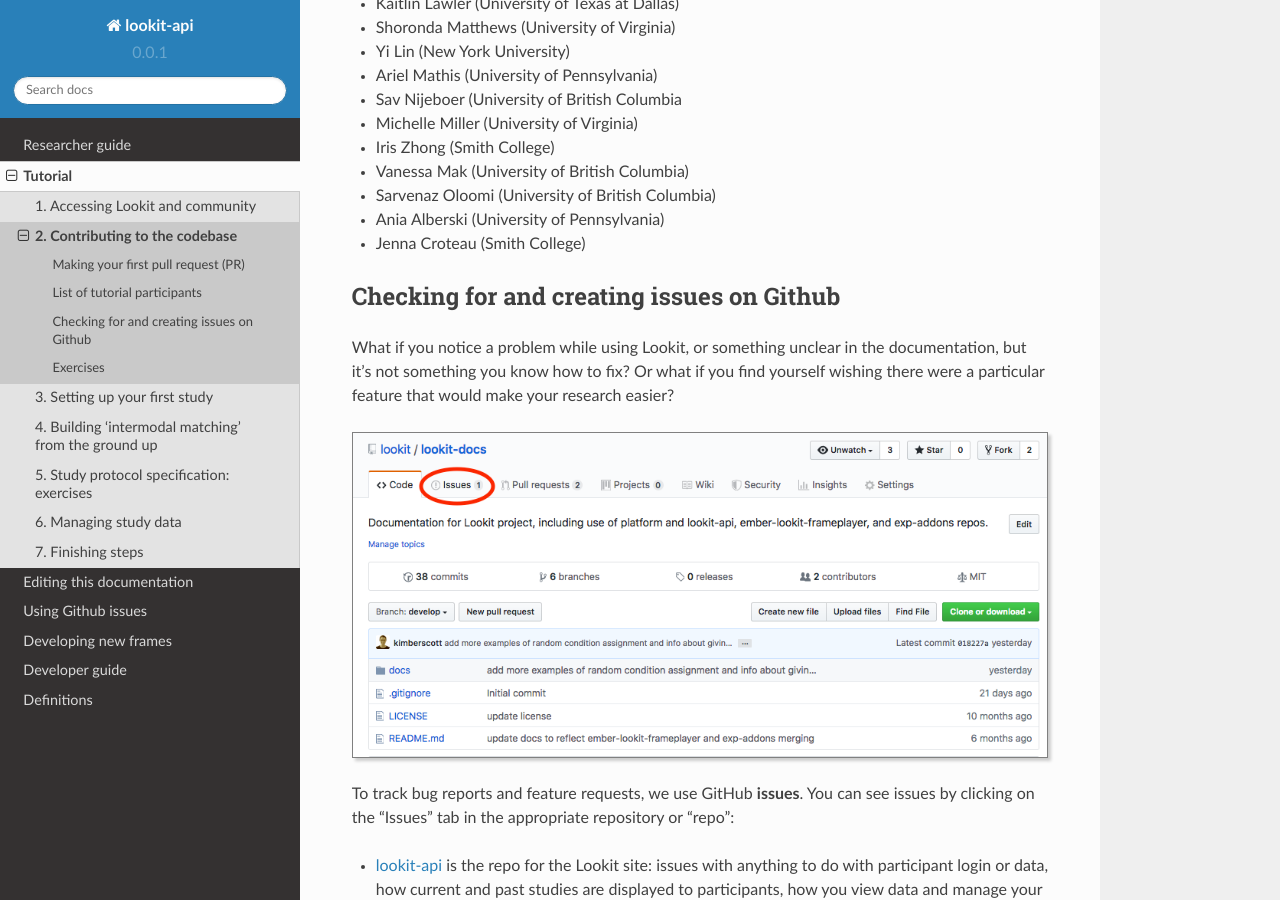
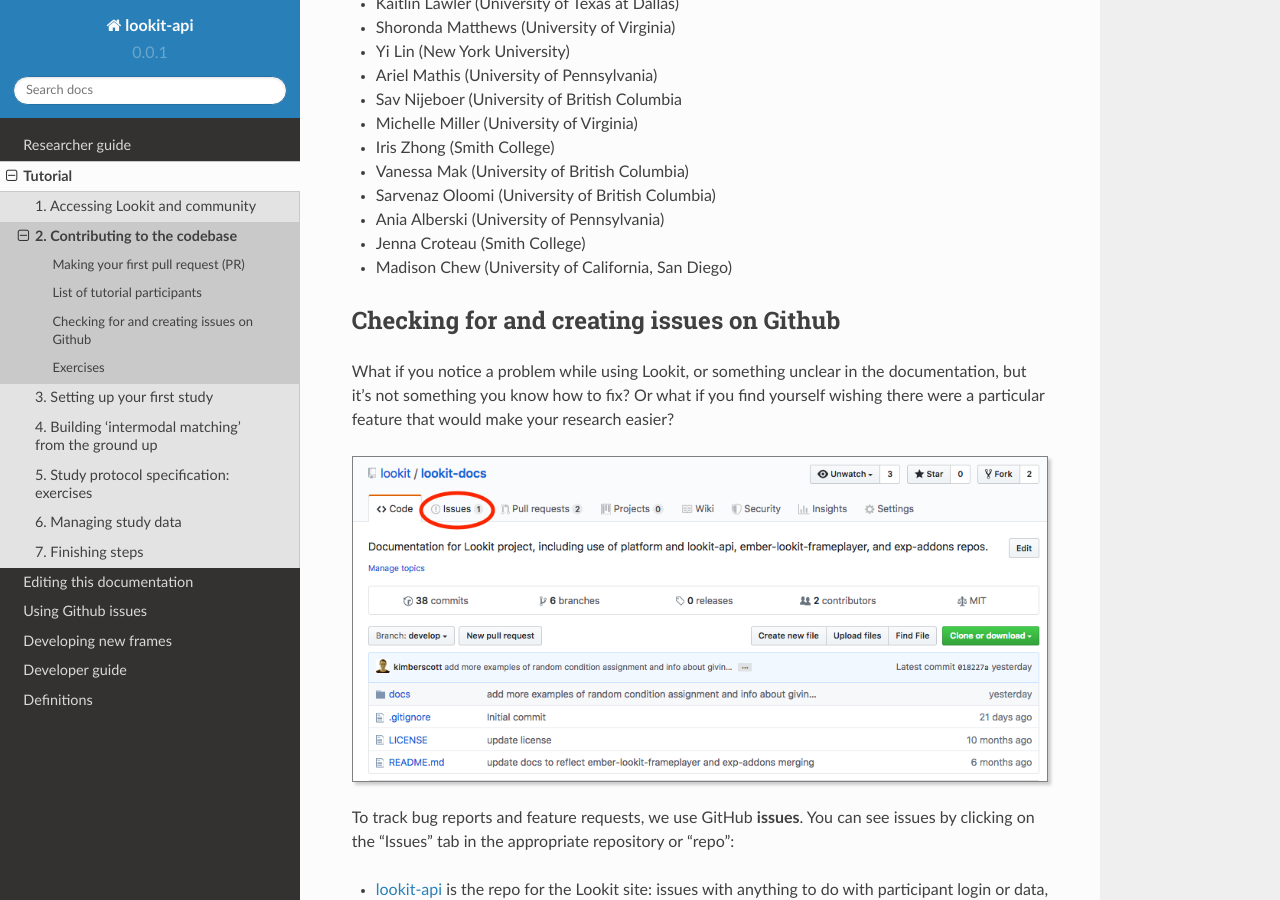
Before and after one commit to lookit/lookit-docs, a Sphinx documentation site: the page built from docs/source/tutorial-contributing.rst, in a window 1280 px wide and 900 px high, scrolled down 6225 px. Built offline with Sphinx 7.4.7 and the Read the Docs theme 2.0.0, drawn with Linux system fonts in a browser that asks for light colours.

Commit message:
Add tutorial participant to list

```diff
--- a/docs/source/tutorial-contributing.rst
+++ b/docs/source/tutorial-contributing.rst
@@ -164,6 +164,7 @@
 - Sarvenaz Oloomi (University of British Columbia)
 - Ania Alberski (University of Pennsylvania)
 - Jenna Croteau (Smith College)
+- Madison Chew (University of California, San Diego)
 
 .. _Github issues overview:
 
```
